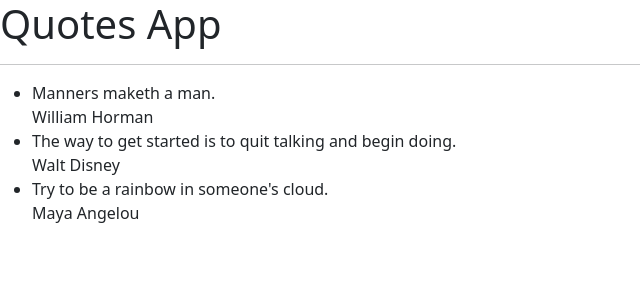
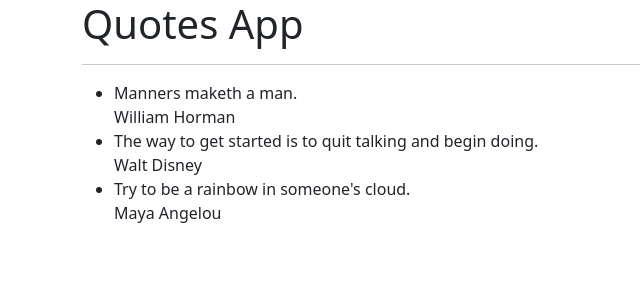
Before and after one commit to MwitaBrian/Quotes-App, an Angular app: page / in a window 1280 px wide. Shown: the top 300 px of the page, without its empty margins (0-640 px from the left). Built offline with nearby package versions, Linux system fonts and the light colour scheme.

Commit message:
Add container class to template

```diff
--- a/src/app/quote/quote.component.html
+++ b/src/app/quote/quote.component.html
@@ -1,4 +1,4 @@
-<div>
+<div class="container">
   <h1>Quotes App</h1>
   <hr>
 
```
